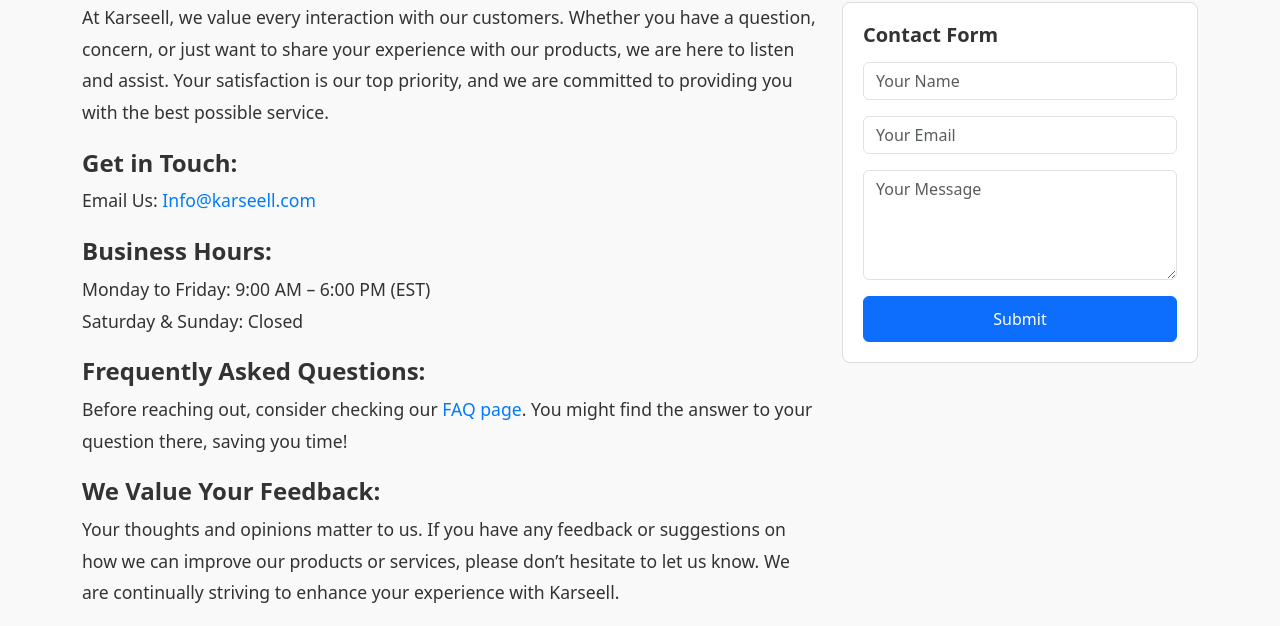
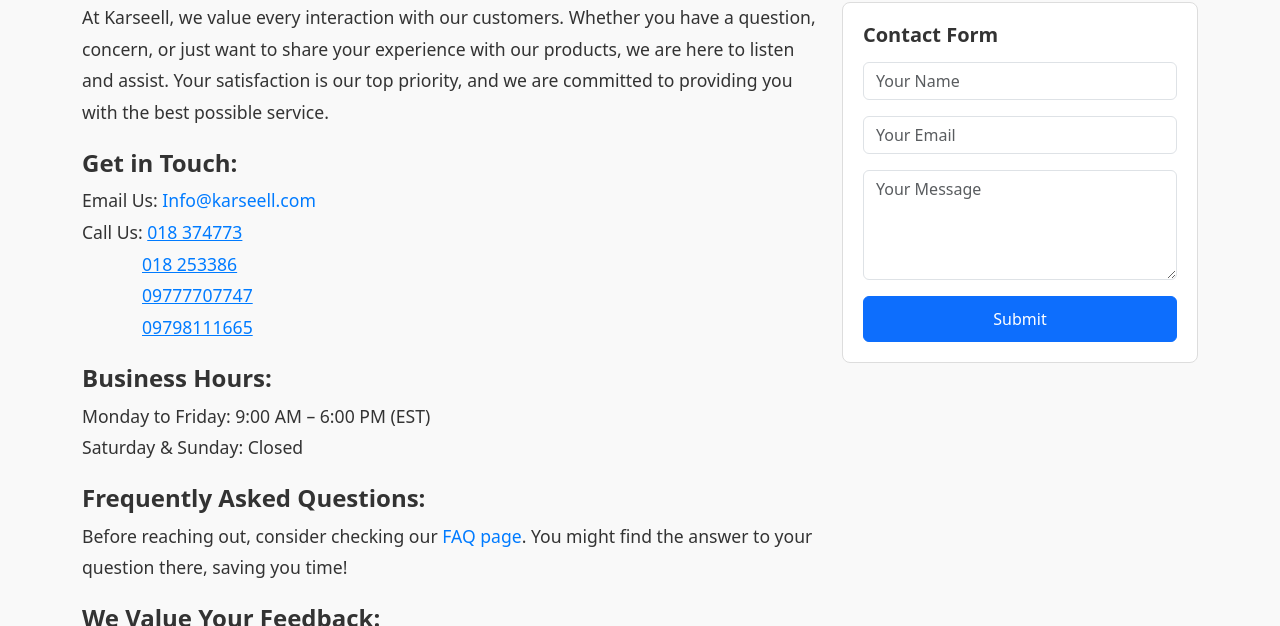
Before and after one commit to Ayden0000/Karseell-PJ, a plain HTML site: page contact.html in a window 1280 px wide. Shown: the part 164-790 px from the top of the page. Drawn offline with Linux system fonts and the light colour scheme.

Commit message:
contact update

```diff
--- a/contact.html
+++ b/contact.html
@@ -204,14 +204,25 @@
               >
                 Get in Touch:
               </h4>
-              <p style="font-size: 1.1rem; line-height: 1.8">
+              <div style="font-size: 1.1rem; line-height: 1.8">
                 Email Us:
                 <a
                   href="mailto:Info@karseell.com"
                   style="color: #007bff; text-decoration: none"
                   >Info@karseell.com</a
                 >
-              </p>
+                <br />
+                Call Us: <a href="tel:018 374773" style="color: #007bff"
+                  >018 374773</a>
+                  <div style="display: flex; flex-direction: column; padding-left: 60px;">
+                    <a href="tel:018 253386" style="color: #007bff"
+                  >018 253386</a>
+                  <a href="tel:09777707747" style="color: #007bff"
+                  >09777707747</a>
+                  <a href="tel:09798111665" style="color: #007bff"
+                  >09798111665</a>
+                  </div>
+              </div>
 
               <h4
                 style="font-size: 1.5rem; font-weight: bold; margin-top: 20px"
@@ -386,7 +397,7 @@
             <a href="#" class="text-dark me-3"><i class="bi bi-twitter"></i></a>
             <a href="#" class="text-dark me-3"><i class="bi bi-instagram"></i></a>
             <a href="#" class="text-dark me-3"><i class="bi bi-linkedin"></i></a>-->
-              <a href="https://www.facebook.com/share/VdR1BPdx91yoW8ep/?mibextid=LQQJ4d" class="text-muted"
+              <a href="#" class="text-muted"
                 ><i class="bi bi-facebook fs-4"></i
               ></a>
               <a href="#" class="text-muted"
```
